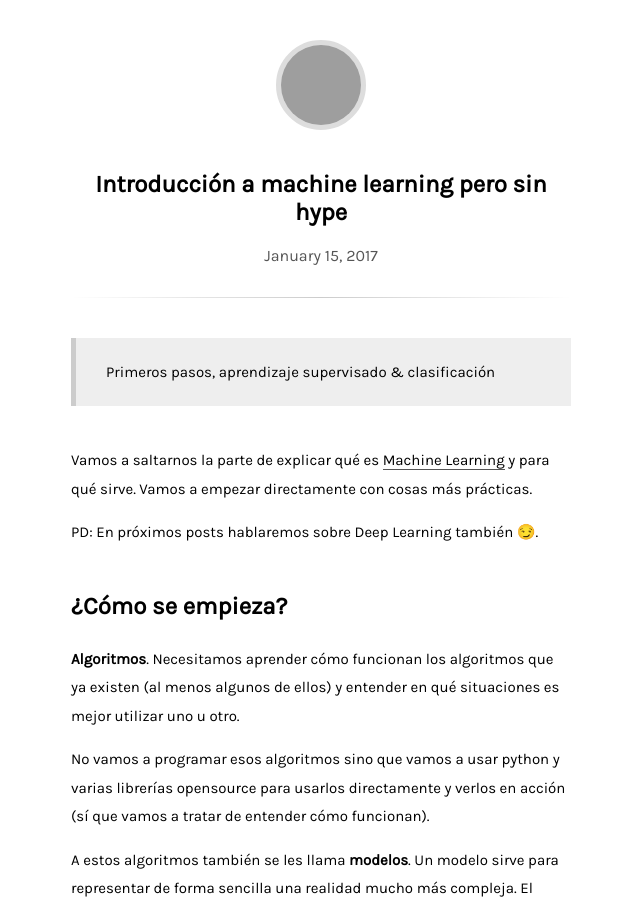
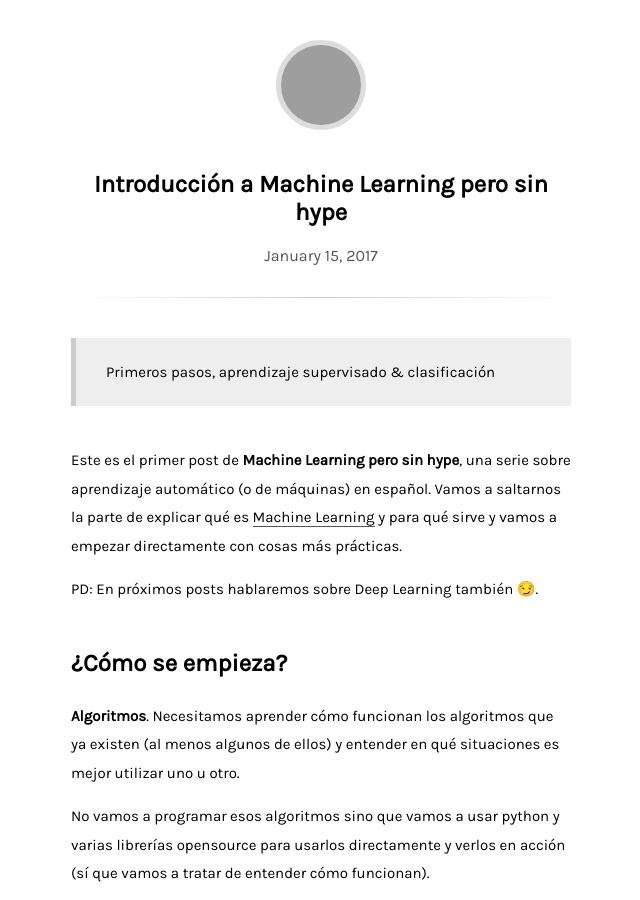
Before and after one commit to stanete/stanete.github.io, a Jekyll site: the page built from _posts/2017-01-15-introduccion-machine-learning-sin-hype0.md, in a window 1280 px wide and 900 px high, cut to the strip 0-900 px from the top of the window. Shown: the whole strip, without its empty margins (319-959 px from the left). Built offline with Jekyll 4.4.1, drawn with Linux system fonts in a browser that asks for light colours; comment, search, counter and statistics services are not loaded; grey boxes are pictures that could not be loaded.

Commit message:
Add intro to the first post

```diff
--- a/_posts/2017-01-15-introduccion-machine-learning-sin-hype.md
+++ b/_posts/2017-01-15-introduccion-machine-learning-sin-hype0.md
@@ -1,13 +1,13 @@
 ---
-title: Introducción a machine learning pero sin hype
-updated: 2017-01-15 16:48
+title: Introducción a Machine Learning pero sin hype
+updated: 2017-01-15 21:29
 comments: true
 mailchimp: true
 ---
 
 > Primeros pasos, aprendizaje supervisado & clasificación
 
-Vamos a saltarnos la parte de explicar qué es [Machine Learning](https://es.wikipedia.org/wiki/Aprendizaje_autom%C3%A1tico) y para qué sirve. Vamos a empezar directamente con cosas más prácticas.
+Este es el primer post de **Machine Learning pero sin hype**, una serie sobre aprendizaje automático (o de máquinas) en español. Vamos a saltarnos la parte de explicar qué es [Machine Learning](https://es.wikipedia.org/wiki/Aprendizaje_autom%C3%A1tico) y para qué sirve y vamos a empezar directamente con cosas más prácticas.
 
 PD: En próximos posts hablaremos sobre Deep Learning también 😏.
 
```
